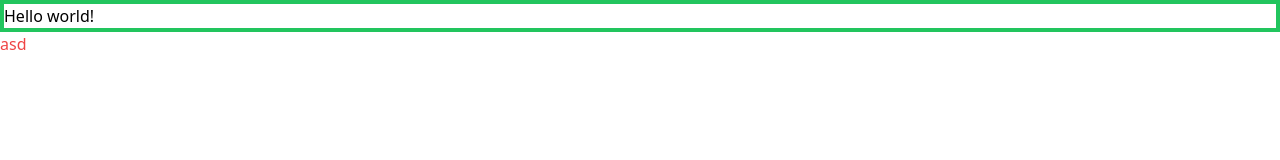
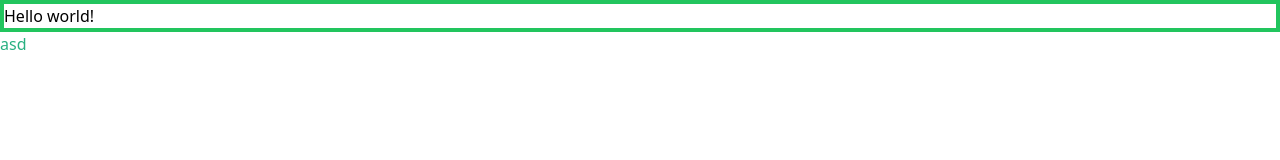
Before and after one commit to MrBunnyGif/tailwind-studycase, a Next.js app: page / in a window 1280 px wide. Shown: the top 160 px of the page. Built offline with nearby package versions, Linux system fonts and the light colour scheme.

Commit message:
creating custom colors for the system

```diff
--- a/app/page.tsx
+++ b/app/page.tsx
@@ -7,7 +7,7 @@ export default function Home() {
       <h1 className="border-4 border-green-500">
         Hello world!
       </h1>
-      <h2 className="text-red-500">
+      <h2 className="text-vueJs">
         asd
       </h2>
     </>
--- a/tailwind.config.js
+++ b/tailwind.config.js
@@ -10,7 +10,16 @@ module.exports = {
     "./components/**/*.{js,ts,jsx,tsx,mdx}",
   ],
   theme: {
-    extend: {},
+    // colors: {
+    //   vueJs: "#28b081"
+    // }
+    //creating "colors overwrite default colors, so the default colors are lost"
+    extend: {
+      //to create a custom color and not overwrite the default we put it in "extend"
+      colors: {
+        vueJs: "#28b081"
+      }
+    },
   },
   plugins: [],
 }
```
